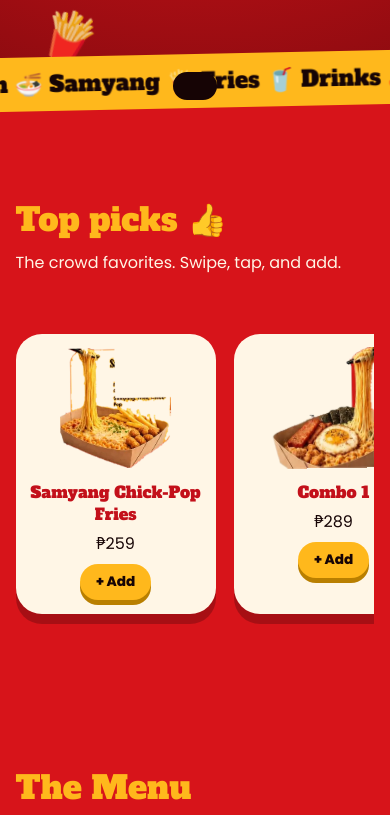
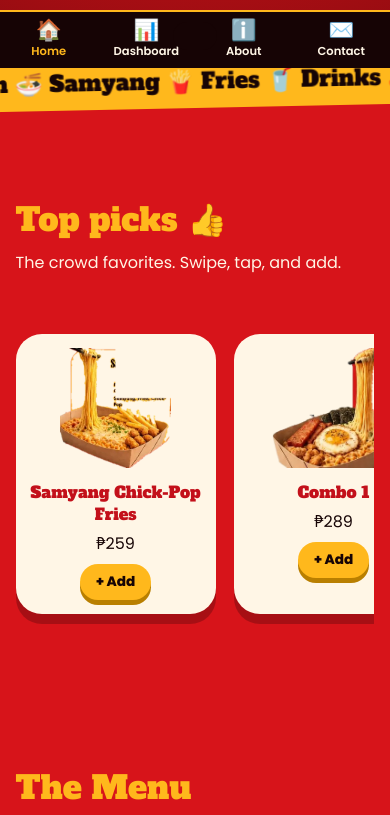
Before and after one commit to MarkCyrilB/jjs-website, a plain HTML site: page index.html in a window 390 px wide. Shown: the part 776-1591 px from the top of the page. Drawn offline with Linux system fonts and the light colour scheme.

Commit message:
JJ's Anti-Gutom Cravings Web

```diff
--- a/script.js
+++ b/script.js
@@ -61,7 +61,7 @@ let cat='All',tray=[],addons=new Set();
 /* floating food */
 function floaty(){const h=$('#hero'),f=document.createElement('div');f.className='fl';f.textContent=['🍜','🔥','🍟','🥤','🌶️','🍳','🧀'][Math.random()*7|0];
 f.style.left=Math.random()*100+'%';f.style.fontSize=(1.4+Math.random()*2)+'rem';f.style.animationDuration=(7+Math.random()*7)+'s';h.appendChild(f);setTimeout(()=>f.remove(),15000)}
-setInterval(floaty,900);for(let i=0;i<6;i++)setTimeout(floaty,i*200);
+setInterval(()=>{if(!document.hidden&&cur==='home'&&scrollY<innerHeight)floaty()},1800);for(let i=0;i<4;i++)setTimeout(floaty,i*250);for(let i=0;i<6;i++)setTimeout(floaty,i*200);
 $('#hero').addEventListener('pointermove',e=>{const r=e.currentTarget.getBoundingClientRect();e.currentTarget.style.setProperty('--mx',(e.clientX-r.left)/r.width*100+'%');e.currentTarget.style.setProperty('--my',(e.clientY-r.top)/r.height*100+'%')});
 /* marquee */
 $('#mq').innerHTML=Array(8).fill('🔥 Anti-gutom 🍜 Samyang 🍟 Fries 🥤 Drinks 🌶️ Spicy ').join('');
@@ -83,7 +83,8 @@ s.querySelectorAll('.it').forEach((b,i)=>b.onclick=()=>{b.classList.remove('ok')
 FOODS.forEach((m,i)=>$('#fg').appendChild(card(m,i)));$('#fg').appendChild(strip('Add ons:',ADD));
 DRINKS.forEach((m,i)=>$('#dg').appendChild(card(m,i,1)));$('#dg').appendChild(strip('Soda and other drinks:',SODA,'dr'));
 const io=new IntersectionObserver(es=>es.forEach(e=>{if(e.isIntersecting){e.target.classList.add('in');io.unobserve(e.target)}}),{threshold:.12});
-document.querySelectorAll('.mc,.strip').forEach(e=>io.observe(e));
+const vo=new IntersectionObserver(es=>es.forEach(e=>e.target.classList.toggle('vis',e.isIntersecting)),{rootMargin:'100px'});
+document.querySelectorAll('.mc,.strip').forEach(e=>vo.observe(e));
 /* tray */
 function add(it,from){const f=tray.find(x=>x.n===it.n&&x.v===it.v);f?f.q++:tray.push({...it,q:1});fly(from);upd();toast(`${it.n} added`)}
 function upd(){const c=tray.reduce((s,x)=>s+x.q,0),t=tray.reduce((s,x)=>s+x.q*x.p,0);$('#cnt').textContent=c;$('#tot').textContent=peso(t);
@@ -175,7 +176,9 @@ authUI();
 /* router */
 function route(){const h=location.hash.slice(1)||'home',v=VIEWS.includes(h)?h:'home';
 if(v==='dashboard'&&!user){location.hash=cur||'home';openAuth('Log in to open your dashboard',()=>{location.hash='dashboard'});return}
-if(v!==cur){document.querySelectorAll('.view').forEach(x=>x.classList.toggle('on',x.id==='v-'+v));document.querySelectorAll('.links a').forEach(a=>a.classList.toggle('act',a.dataset.v===v));cur=v;scrollTo({top:0});
+if(v!==cur){document.querySelectorAll('.view').forEach(x=>x.classList.toggle('on',x.id==='v-'+v));document.querySelectorAll('.links a').forEach(a=>a.classList.toggle('act',a.dataset.v===v));cur=v;scrollTo({top:0,behavior:'instant'});
 if(v==='dashboard')dash(true);if(v==='about')document.querySelectorAll('[data-n]').forEach(el=>countUp(el,+el.dataset.n,n=>n));if(v==='contact')cst()}
 if(!VIEWS.includes(h)){const t=document.getElementById(h);if(t)setTimeout(()=>t.scrollIntoView({behavior:'smooth'}),60)}}
 addEventListener('hashchange',route);route();
+(function(){const reveal=()=>document.querySelectorAll('.mc:not(.in),.strip:not(.in)').forEach(el=>{const r=el.getBoundingClientRect();if(r.bottom>0&&r.top<innerHeight-40)el.classList.add('in')});
+addEventListener('scroll',reveal,{passive:true});addEventListener('resize',reveal);addEventListener('hashchange',()=>setTimeout(reveal,60));setInterval(reveal,400);reveal()})();
--- a/style.css
+++ b/style.css
@@ -180,3 +180,44 @@ nav>img{cursor:pointer;transition:transform .4s}nav>img:hover{transform:rotate(3
 .aerr{color:#c3101a;font-weight:800;font-size:.85rem;min-height:1.2em;margin:0 0 8px}#asub{width:100%}.anote{font-size:.72rem;opacity:.65;text-align:center;margin:12px 0 0}
 #toast{z-index:130}
 @media(max-width:700px){.al{display:none}.ab2{padding:8px 12px}}
+
+nav{height:calc(64px + env(safe-area-inset-top,0px));padding:env(safe-area-inset-top,0px) 4vw 0;backdrop-filter:none;background:#160405}
+.links{align-self:stretch;gap:4px}
+.links a{display:flex;align-items:center;height:100%;padding:0 14px}
+.links a::after{left:14px;right:14px;bottom:12px;width:auto;transition:transform .15s}
+.links a:active::after{transform:scaleX(1)}
+nav button{min-height:44px}
+#trayBtn:hover,.ab2:hover,.btn:hover{transform:none}
+a,button,select,input{-webkit-tap-highlight-color:transparent;touch-action:manipulation}
+.ph,.mp,.th,.it img,.pc img{animation:none}
+.stm{display:none}
+.vt{animation:none}
+@keyframes vin{from{opacity:0}}
+.view.on{animation-duration:.25s}
+@media (hover:none){
+  .links a::after{display:none}.links a.act::after{display:block}
+  .btn:hover,.c:hover,.it:hover,.pc:hover,.sc:hover,nav>img:hover,.mc.in:hover,.mc:hover .ph,.info div:hover,.cl:hover{transform:none}
+  .ab2:hover:not(.in){background:transparent;color:var(--gold)}
+}
+@media (max-width:700px){
+  nav.hide{transform:none}
+  .links{position:fixed;left:0;right:0;bottom:0;z-index:55;height:calc(58px + env(safe-area-inset-bottom,0px));padding:0 0 env(safe-area-inset-bottom,0px);background:#160405;border-top:2px solid var(--gold);gap:0;font-size:.72rem;align-self:auto}
+  .links a{flex:1;flex-direction:column;justify-content:center;gap:2px;padding:0}
+  .links a::before{font-size:1.3rem;line-height:1}
+  .links a[data-v=home]::before{content:"🏠"}
+  .links a[data-v=dashboard]::before{content:"📊"}
+  .links a[data-v=about]::before{content:"ℹ️"}
+  .links a[data-v=contact]::before{content:"✉️"}
+  .links a::after{left:25%;right:25%;bottom:4px}
+  body{padding-bottom:calc(58px + env(safe-area-inset-bottom,0px))}
+  #toast{bottom:calc(74px + env(safe-area-inset-bottom,0px))}
+}
+.links a::after{display:none!important}
+.links a.act{color:var(--gold)}
+@media (min-width:701px){
+  .links a{position:relative;align-self:center;height:auto;padding:10px 14px}
+  .links a::before{content:"";position:absolute;left:0;right:0;top:-22px;bottom:-22px}
+}
+nav button{position:relative}
+nav button::before{content:"";position:absolute;inset:-12px -6px}
+.links a.act{position:relative!important;left:auto!important;right:auto!important;bottom:auto!important;top:auto!important;z-index:auto!important}
```
